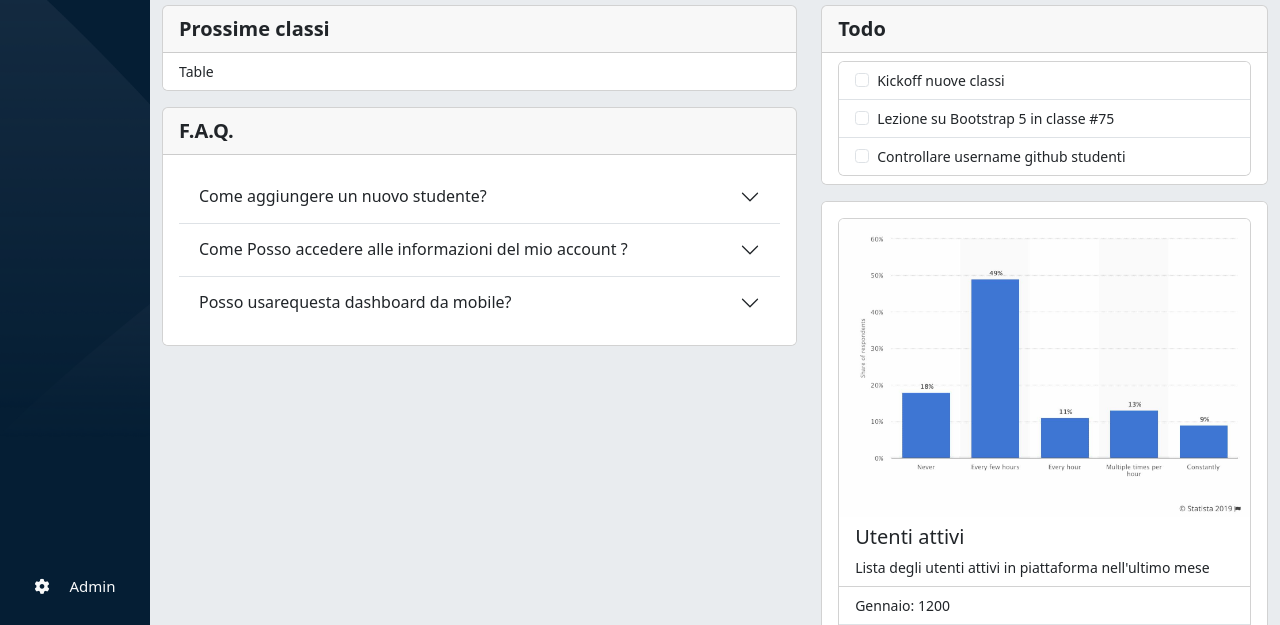
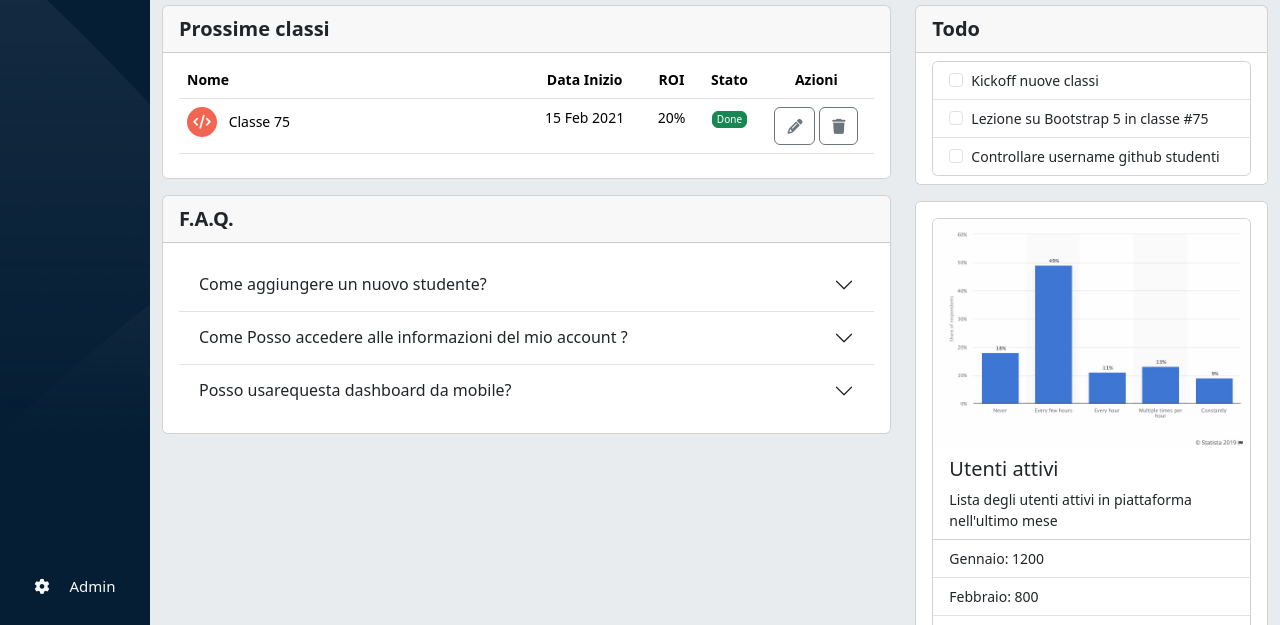
Before and after one commit to AntonioDiBari/html-css-bootstrap-dashboard, a plain HTML site: page index.html in a window 1280 px wide. Shown: the part 175-800 px from the top of the page. Drawn offline with nearby package versions, Linux system fonts and the light colour scheme.

Commit message:
feat: table structure

```diff
--- a/css/style.css
+++ b/css/style.css
@@ -89,3 +89,16 @@ img {
 .main-content {
   font-size: 14px;
 }
+.logo-small span {
+  background-color: #f26551;
+  border-radius: 50%;
+  height: 30px;
+  aspect-ratio: 1;
+  color: white;
+}
+.logo-small button i {
+  font-size: 15px;
+}
+.status-btn {
+  font-size: 10px;
+}
--- a/index.html
+++ b/index.html
@@ -137,7 +137,9 @@
                     Piano blaze
                   </button>
                 </div>
-                <div class="col_subtitle d-flex align-items-center gap-2">
+                <div
+                  class="col_subtitle d-flex align-items-center gap-2 flex-wrap"
+                >
                   <button
                     type="button"
                     class="rounded btn btn-primary btn_bg-blu rounded-pill py-0 h-100"
@@ -215,13 +217,63 @@
           class="main-content flex-grow-1 bg-body-secondary container-fluid py-3"
         >
           <div class="row">
-            <div class="col-md-7">
+            <div class="col-md-8">
               <div class="card mb-3">
                 <div class="card-header">
                   <span class="fw-semibold fs-5">Prossime classi</span>
                 </div>
                 <ul class="list-group list-group-flush">
-                  <li class="list-group-item">Table</li>
+                  <li class="list-group-item">
+                    <table class="table table-hover text-center">
+                      <thead>
+                        <tr>
+                          <th class="text-start col-6">Nome</th>
+                          <th class="col-2" scope="col_2">Data Inizio</th>
+                          <th class="col-1" scope="col_3">ROI</th>
+                          <th class="col-1">Stato</th>
+                          <th class="col-2">Azioni</th>
+                        </tr>
+                      </thead>
+                      <tbody>
+                        <tr class="">
+                          <td class="text-start">
+                            <div class="logo-small d-inline-block">
+                              <span
+                                class="d-flex align-items-center justify-content-center d-inline me-2"
+                              >
+                                <i class="fa-solid fa-code"></i>
+                              </span>
+                            </div>
+                            Classe 75
+                          </td>
+                          <td>15 Feb 2021</td>
+                          <td>20%</td>
+                          <td>
+                            <button
+                              type="button"
+                              class="status-btn btn btn-success py-0 px-1"
+                            >
+                              Done
+                            </button>
+                          </td>
+                          <td class="logo-small">
+                            <button
+                              type="button"
+                              class="btn btn-outline-secondary"
+                            >
+                              <i class="fa-solid fa-pencil"></i>
+                            </button>
+                            <button
+                              type="button"
+                              class="btn btn-outline-secondary"
+                            >
+                              <i class="fa-solid fa-trash"></i>
+                            </button>
+                          </td>
+                        </tr>
+                      </tbody>
+                    </table>
+                  </li>
                 </ul>
               </div>
               <div class="card mb-3">
@@ -304,7 +356,7 @@
                 </ul>
               </div>
             </div>
-            <div class="col-md-5">
+            <div class="col-md-4">
               <div class="card mb-3">
                 <div class="card-header">
                   <span class="fw-semibold fs-5">Todo</span>
```
